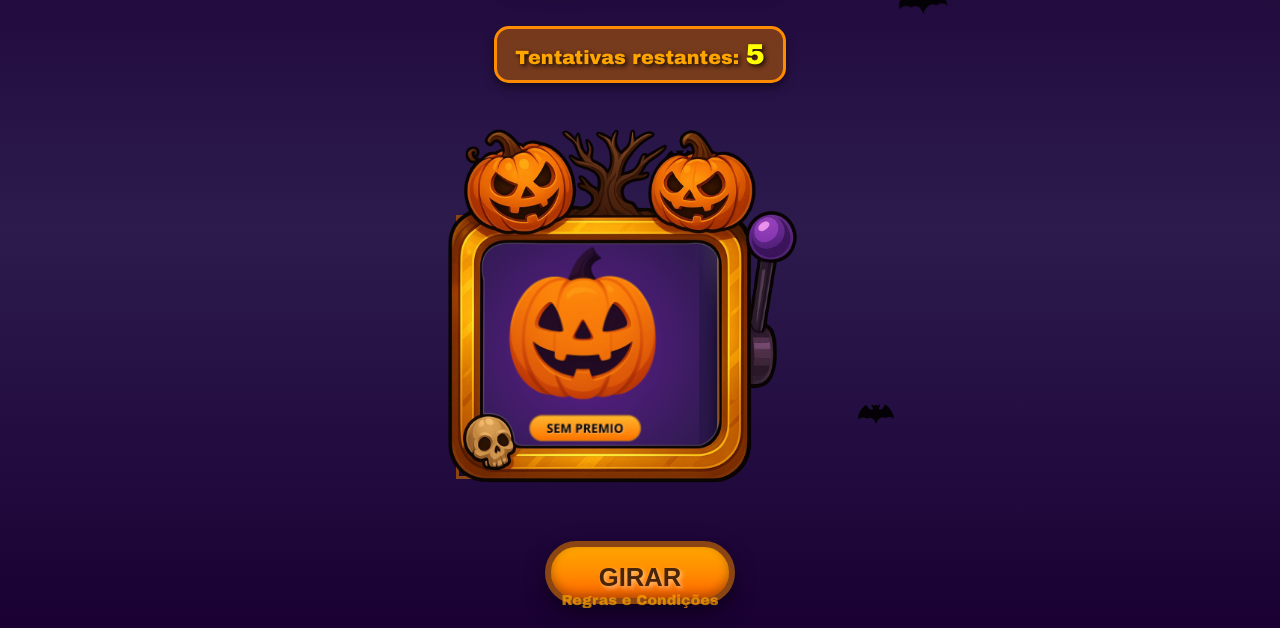
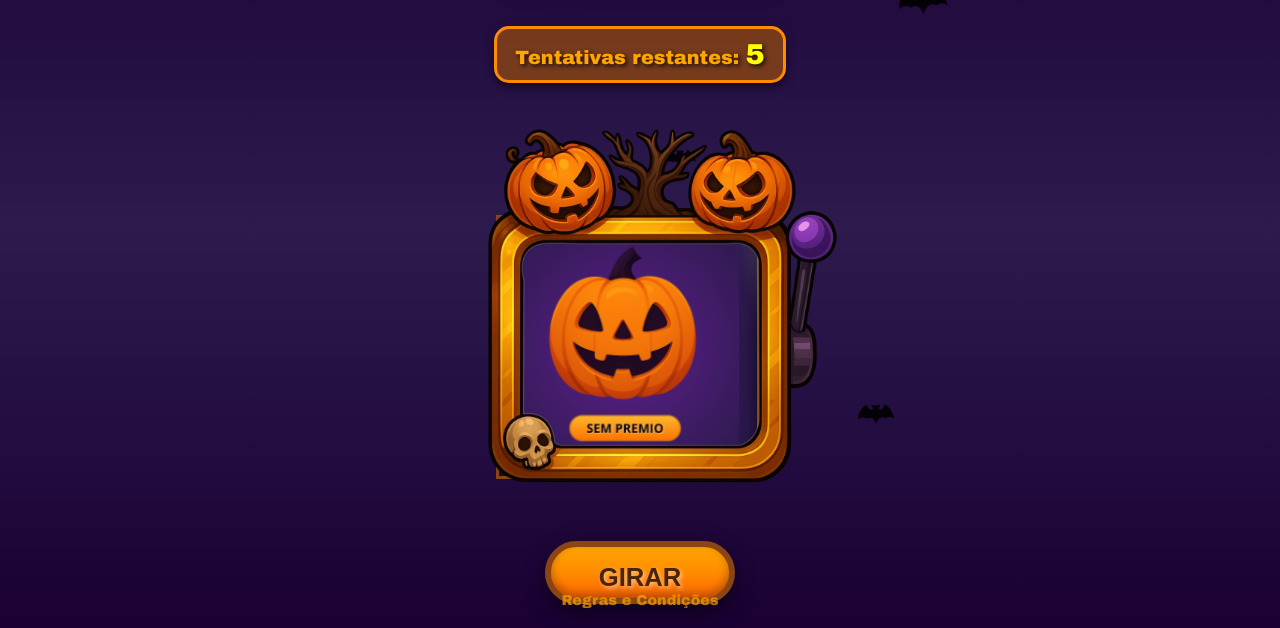
Before and after one commit to mrangeloni/halloween, a plain HTML site: page index.html in a window 1280 px wide. Shown: the part 172-800 px from the top of the page. Drawn offline with Linux system fonts and the light colour scheme.

Commit message:
Fix body transform to correctly move the entire slot 20px to the right

```diff
--- a/style.css
+++ b/style.css
@@ -278,7 +278,7 @@ body {
     display: flex;
     justify-content: center;
     align-items: center;
-    transform: translateX(-20px); /* move todo o slot 20px para a esquerda */
+    transform: translateX(20px); /* move todo o slot 20px para a esquerda */
 }
 
 .reels-container {
```
